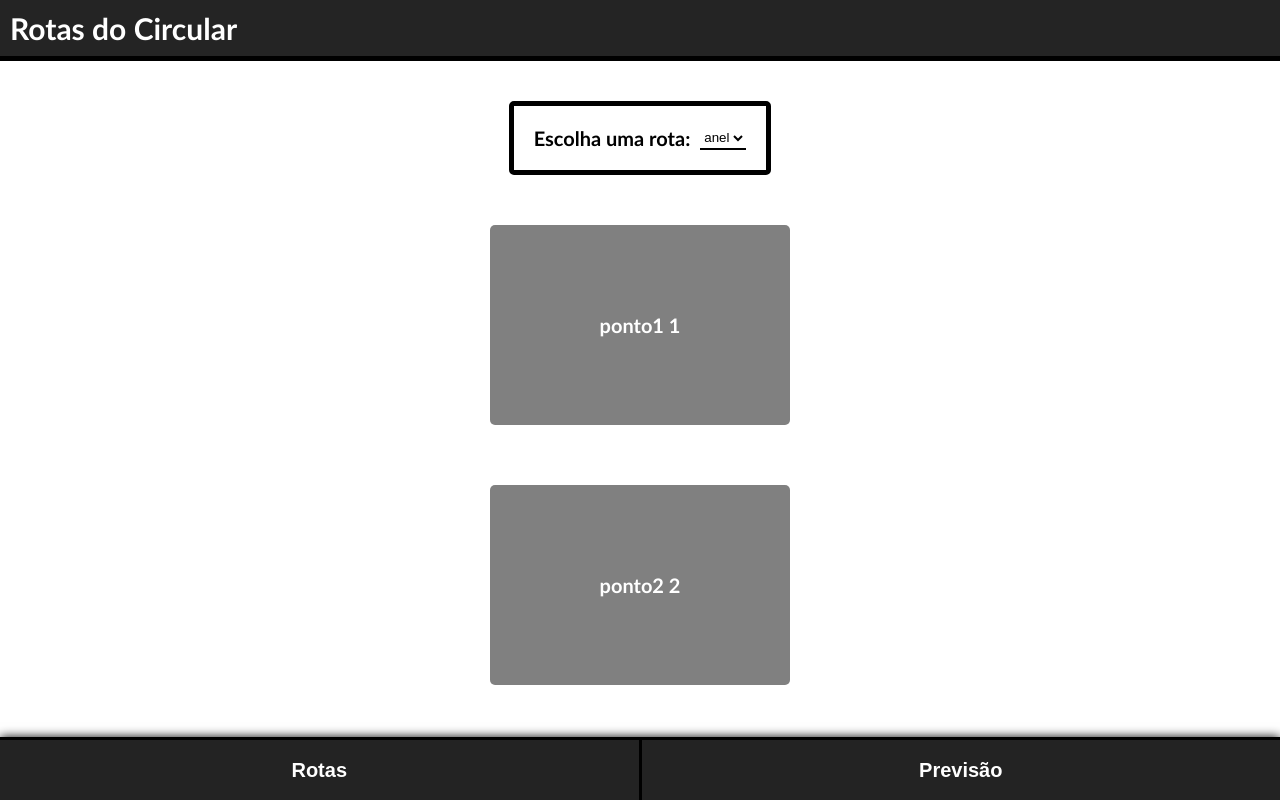
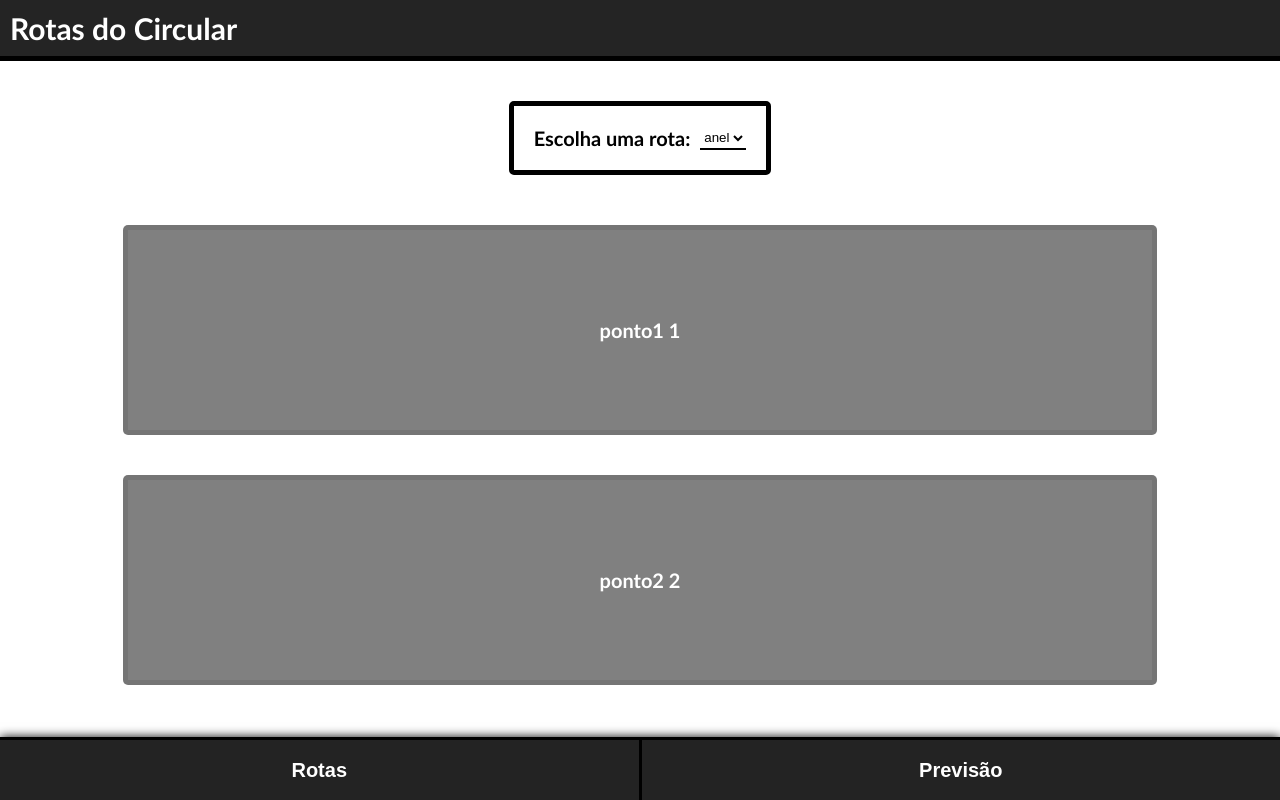
Before and after one commit to ufjf-dcc207/ufjf-dcc207-2024-3-a-trb1-Miguel-Dias-112, a React (Vite) app: page /cadeCircular/rotas in a window 1280 px wide. Built offline with nearby package versions, Linux system fonts and the light colour scheme.

Commit message:
ajusta espaçamento

```diff
--- a/src/Componentes/Previsão/Previsão.css
+++ b/src/Componentes/Previsão/Previsão.css
@@ -63,9 +63,8 @@
     justify-content: flex-start;
     align-items: center;
     flex-direction: column;
-    gap: 10px;
+    gap: 40px;
     margin-top: 50px;
-
     padding-bottom: 200px;
 }
 .Previsões .container{
@@ -73,14 +72,11 @@
     height: auto;
     background-color: gray;
     border-radius: 5px;
-    border: 5px solid rgba(0, 0, 0, 0.8);
+    border: 0px solid rgba(0, 0, 0, 0.8);
     display: flex;
     flex-direction: column;
     justify-content: flex-start;
     align-items: center;
-
-
-
 }
 .Previsões .container h2{
     margin: 0%;
--- a/src/Componentes/Rotas/Rotas.css
+++ b/src/Componentes/Rotas/Rotas.css
@@ -58,24 +58,10 @@
     background: none;
     border-bottom: 2px solid black;
 }
-.Rotas main .Ponto{
-    width:  300px !important;
-    height: 200px;
-    display: flex;
-    justify-content: center;
-    align-items: center;
-    flex-direction: column;
-    background-color: gray   ;
-    border: 5spx solid rgba(0, 0, 0, 0.089);
-    border-radius: 5px;
-
-    color: white;
-    font-size: 20px;
-    font-weight: bold;
-}
 .Rotas main .Pontos{
     margin-top: 50px;
-    gap: 60px;
+    width: 80%;
+    gap: 40px;
     display: flex;
     justify-content: center;
     align-items: center;
@@ -83,3 +69,18 @@
     height: auto;
     border-radius: 5px;
 }
+.Rotas main .Ponto{
+    width:  100% ;
+    height: 200px;
+    display: flex;
+    justify-content: center;
+    align-items: center;
+    flex-direction: column;
+    background-color: gray   ;
+    border-radius: 5px;
+    border: 5px solid rgba(0, 0, 0, 0.089);
+
+    color: white;
+    font-size: 20px;
+    font-weight: bold;
+}
```
